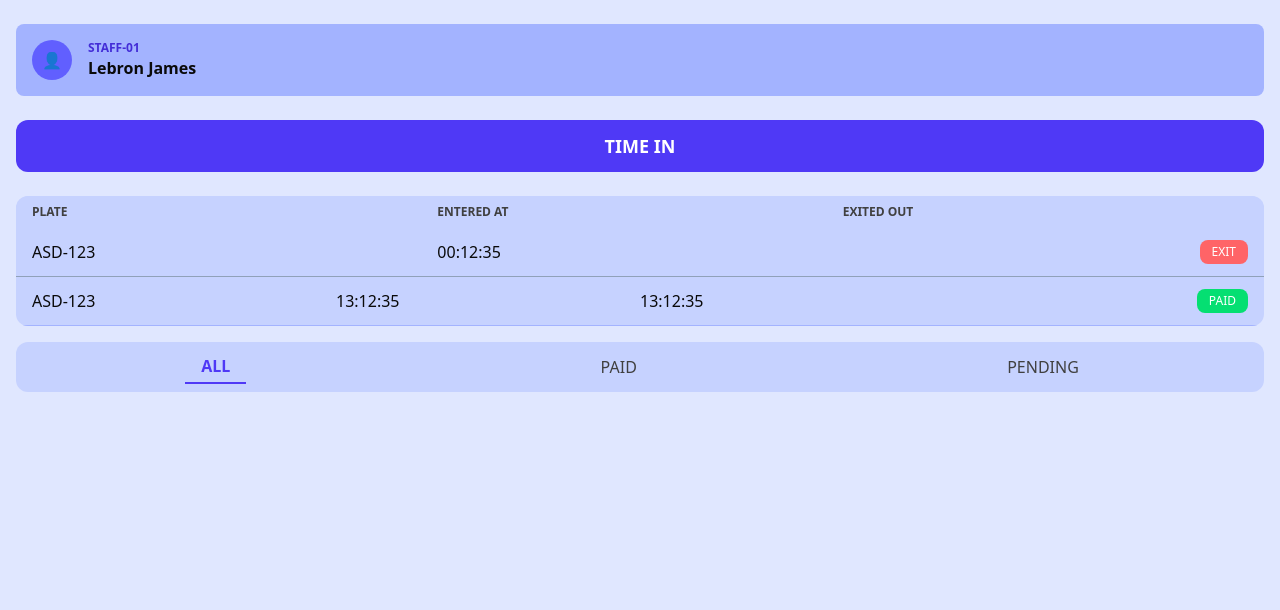
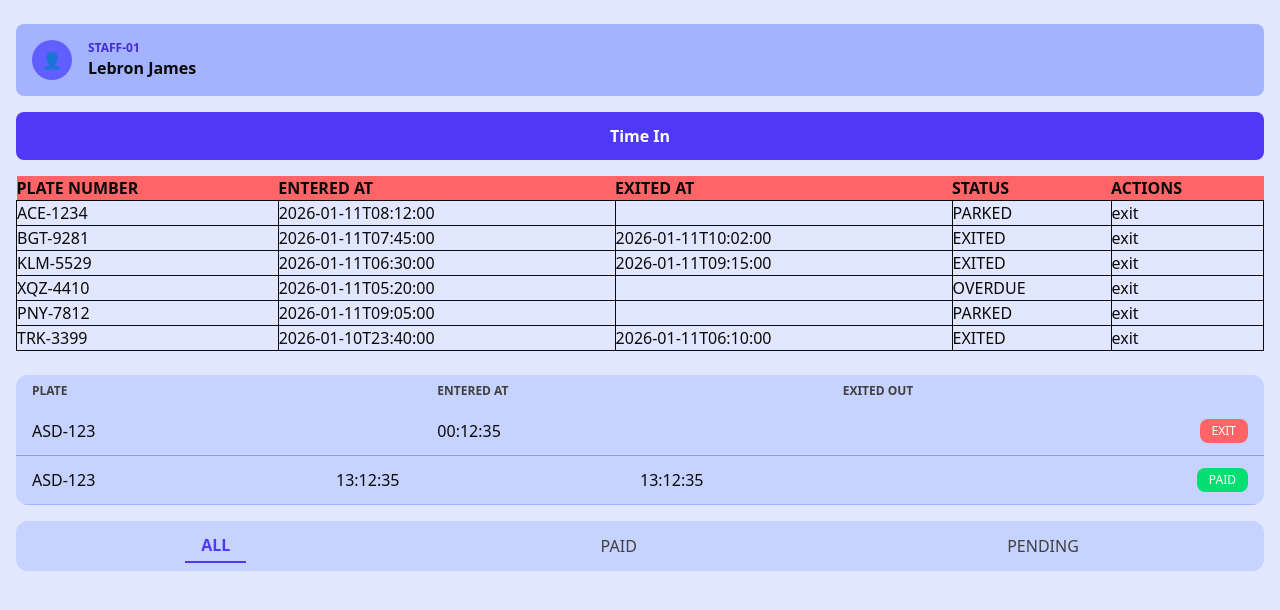
Before and after one commit to lemycamy/parking-management-richmond, an Angular app: page /parking in a window 1280 px wide. Shown: the top 610 px of the page. Built offline with nearby package versions, Linux system fonts and the light colour scheme.

Commit message:
initialize: cdk table from angular material

```diff
--- a/angular.json
+++ b/angular.json
@@ -2,7 +2,8 @@
   "$schema": "./node_modules/@angular/cli/lib/config/schema.json",
   "version": 1,
   "cli": {
-    "packageManager": "npm"
+    "packageManager": "npm",
+    "analytics": false
   },
   "newProjectRoot": "projects",
   "projects": {
--- a/src/app/features/parking/parking.html
+++ b/src/app/features/parking/parking.html
@@ -1,4 +1,4 @@
-<div class="min-h-screen bg-indigo-100 text-neutral-950 flex flex-col items-center px-4 py-6">
+<div class="min-h-screen bg-background text-neutral-950 flex flex-col items-center px-4 py-6">
 
   <!-- Headerish -->
   <header class="w-full bg-indigo-300 rounded-lg p-4 flex items-center space-x-4">
@@ -12,11 +12,39 @@
   </header>
 
   <!-- Time in type shi Button -->
-  <button class="mt-6 w-full py-3 rounded-xl bg-indigo-600 text-white font-bold text-lg
-                 active:scale-95 transition-transform duration-150
-                 hover:bg-indigo-500 focus:outline-none focus:ring-2 focus:ring-indigo-400">
-    TIME IN
-  </button>
+  <app-button class="mt-4 w-full">Time In</app-button>
+
+  <table cdk-table [dataSource]="dataSource" class="w-full mt-4">
+    <ng-container cdkColumnDef="plateNumber">
+      <th cdk-header-cell *cdkHeaderCellDef class="text-left bg-red-400">PLATE NUMBER</th>
+      <td cdk-cell *cdkCellDef="let element" class="border">{{element.plateNumber}}</td>
+    </ng-container>
+
+    <ng-container cdkColumnDef="enteredAt">
+      <th cdk-header-cell *cdkHeaderCellDef class="text-left bg-red-400">ENTERED AT</th>
+      <td cdk-cell *cdkCellDef="let element" class="border">{{element.enteredAt}}</td>
+    </ng-container>
+
+    <ng-container cdkColumnDef="exitedAt">
+      <th cdk-header-cell *cdkHeaderCellDef class="text-left bg-red-400">EXITED AT</th>
+      <td cdk-cell *cdkCellDef="let element" class="border"> {{element.exitedAt}} </td>
+    </ng-container>
+
+    <ng-container cdkColumnDef="status">
+      <th cdk-header-cell *cdkHeaderCellDef class="text-left bg-red-400">STATUS</th>
+      <td cdk-cell *cdkCellDef="let element" class="border"> {{element.status}} </td>
+    </ng-container>
+
+    <ng-container cdkColumnDef="actions">
+      <th cdk-header-cell *cdkHeaderCellDef class="text-left bg-red-400">ACTIONS</th>
+      <td cdk-cell *cdkCellDef="let element" class="border">
+        exit
+      </td>
+    </ng-container>
+
+    <tr cdk-header-row *cdkHeaderRowDef="displayedColumns"></tr>
+    <tr cdk-row *cdkRowDef="let row; columns: displayedColumns;"></tr>
+  </table>
 
   <!-- Table Container -->
   <div class="mt-6 w-full bg-indigo-200 rounded-xl overflow-hidden flex flex-col">
@@ -56,8 +84,4 @@
     <button class="text-neutral-700 px-4 py-1">PAID</button>
     <button class="text-neutral-700 px-4 py-1">PENDING</button>
   </div>
-
-
-
-
 </div>
--- a/src/app/features/parking/parking.ts
+++ b/src/app/features/parking/parking.ts
@@ -1,12 +1,67 @@
 import { Component } from '@angular/core';
+import { Button } from '../../shared/ui/button/button';
+import { CdkTableModule } from '@angular/cdk/table';
+import { MatTableDataSource } from '@angular/material/table';
+
+export interface ParkingSession {
+  plateNumber: string;
+  enteredAt: string;
+  exitedAt: string | null;
+  status: 'PARKED' | 'EXITED' | 'OVERDUE';
+}
+
+export const ELEMENT_DATA: ParkingSession[] = [
+  {
+    plateNumber: 'ACE-1234',
+    enteredAt: '2026-01-11T08:12:00',
+    exitedAt: null,
+    status: 'PARKED',
+  },
+  {
+    plateNumber: 'BGT-9281',
+    enteredAt: '2026-01-11T07:45:00',
+    exitedAt: '2026-01-11T10:02:00',
+    status: 'EXITED',
+  },
+  {
+    plateNumber: 'KLM-5529',
+    enteredAt: '2026-01-11T06:30:00',
+    exitedAt: '2026-01-11T09:15:00',
+    status: 'EXITED',
+  },
+  {
+    plateNumber: 'XQZ-4410',
+    enteredAt: '2026-01-11T05:20:00',
+    exitedAt: null,
+    status: 'OVERDUE',
+  },
+  {
+    plateNumber: 'PNY-7812',
+    enteredAt: '2026-01-11T09:05:00',
+    exitedAt: null,
+    status: 'PARKED',
+  },
+  {
+    plateNumber: 'TRK-3399',
+    enteredAt: '2026-01-10T23:40:00',
+    exitedAt: '2026-01-11T06:10:00',
+    status: 'EXITED',
+  },
+];
 
 
 @Component({
   selector: 'app-parking',
-  imports: [],
+  imports: [Button, CdkTableModule],
   templateUrl: './parking.html',
   styleUrl: './parking.css',
 })
+
 export class Parking {
+  displayedColumns: string[] = ['plateNumber', 'enteredAt', 'exitedAt', 'status', 'actions'];
+  dataSource = new MatTableDataSource<any>([]);
 
+  ngOnInit(): void {
+    this.dataSource.data = ELEMENT_DATA;
+  }
 }
--- /dev/null
+++ b/src/app/features/reports/reports.html
@@ -0,0 +1,3 @@
+<main>
+  <app-button>Time In</app-button>
+</main>
--- /dev/null
+++ b/src/app/shared/ui/button/button.html
@@ -0,0 +1,3 @@
+<button class="w-full px-6 py-3 rounded-lg bg-primary text-white font-bold hover:bg-indigo-500 focus:outline-none focus:ring-2 focus:ring-indigo-400 cursor-pointer">
+  <ng-content></ng-content>
+</button>
--- /dev/null
+++ b/src/app/shared/ui/button/button.ts
@@ -0,0 +1,13 @@
+import { Component, HostBinding } from '@angular/core';
+
+@Component({
+  selector: 'app-button',
+  imports: [],
+  templateUrl: './button.html',
+  styleUrl: './button.css',
+})
+export class Button {
+  @HostBinding('class')
+  hostClass = '';
+
+}
--- a/src/styles.css
+++ b/src/styles.css
@@ -1,3 +1,15 @@
 /* You can add global styles to this file, and also import other style files */
 
 @import "tailwindcss";
+
+:root {
+  --background: oklch(93% 0.034 272.788);
+  --primary: oklch(51.1% 0.262 276.966);
+  --text-main: oklch(0% 0% 0%);
+  --text-main-300: oklch(0% 0% 0%);
+}
+
+@theme inline {
+  --color-background: var(--background);
+  --color-primary: var(--primary);
+}
```
Also changed, not shown: src/app/features/reports/reports.ts (added, +16 -0 lines), src/material-theme.scss (added, +37 -0 lines), src/app/features/reports/reports.css (added), src/app/shared/ui/button/button.css (added), 2 other files (tests, documents, lock files or other folders).
